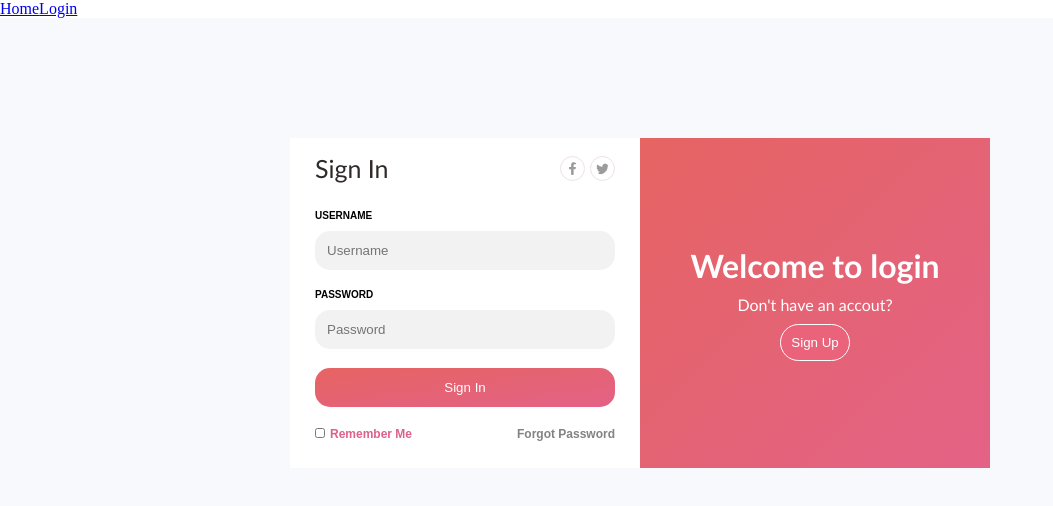
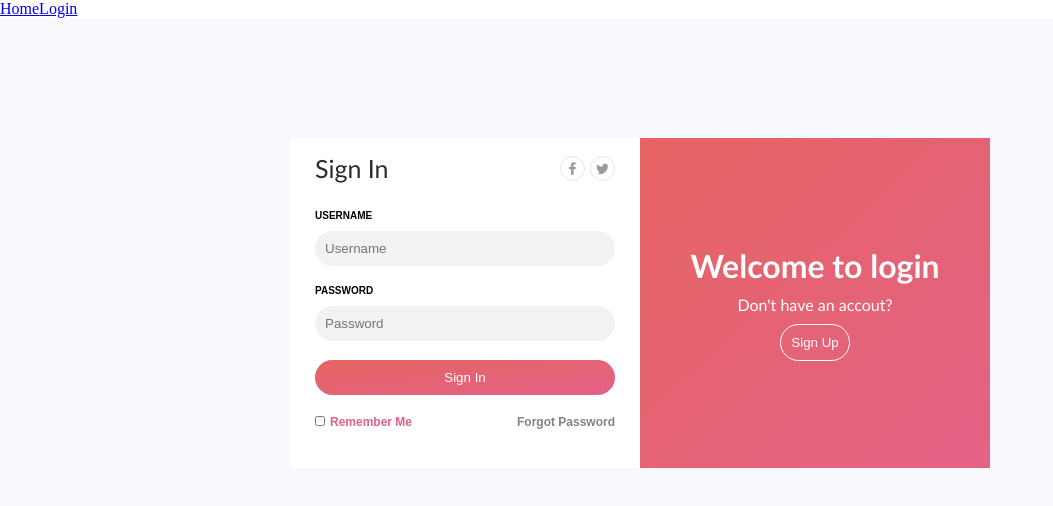
Before and after one commit to AramChilingryan/Project1, a React (Create React App) app: page /login in a window 1280 px wide. Shown: the top 506 px of the page, without its empty margins (0-1053 px from the left). Built offline with nearby package versions, Linux system fonts and the light colour scheme.

Commit message:
Add errors style

```diff
--- a/src/App.js
+++ b/src/App.js
@@ -11,8 +11,8 @@ function App() {
       <Navigation/>
       <Routes>
         <Route path='/'/>
-          <Route path='/login' element={<Login/>}/>
-          <Route path='/dashboard' element={<Dashboard/>}/>
+        <Route path='/login' element={<Login/>}/>
+        <Route path='/dashboard' element={<Dashboard/>}/>
       </Routes>
     </div>
   )
--- a/src/components/Button.js
+++ b/src/components/Button.js
@@ -1,6 +1,6 @@
 import React from 'react'
 
-function Button({text,className}) {
+function Button({text, className}) {
   return (
     <div>
       <input type="submit" value={text} className={className}/>
--- a/src/components/Checkbox.js
+++ b/src/components/Checkbox.js
@@ -1,6 +1,6 @@
 import React from 'react'
 
-function Checkbox({name,id,text}) {
+function Checkbox({name, id, text}) {
   return (
     <div className='form-checkbox'>
       <input type="checkbox" name={name} id={id}/>
--- a/src/components/Input.js
+++ b/src/components/Input.js
@@ -1,6 +1,6 @@
 import React from 'react'
 
-function Input({id,text,type,placeholder,name,onChange,value}) {
+function Input({id, text, type, placeholder, name, onChange, value}) {
   return (
     <div className='form-input'>
       <label htmlFor={id}>{text}</label>
--- a/src/components/Login.js
+++ b/src/components/Login.js
@@ -60,7 +60,7 @@ function Login() {
                   />
                   <div className='error-password'><Error text={errors.password}/></div>
 
-                  <Button text="Sign In" className="sign-in"/>
+                  <Button text="Sign In" className="standart regulyar"/>
                   <div className='footer'>
                     <Checkbox name="rem" id="rem" text="Remember Me"/>
                     <span>Forgot Password</span>
@@ -70,7 +70,7 @@ function Login() {
               <div className='box signUp-box'>
                  <h1>Welcome to login</h1>
                  <p>Don't have an accout?</p>
-                 <Button text="Sign Up" className="sign-up"/>
+                 <Button text="Sign Up" className="standart outline"/>
               </div>
             </div>
           )
--- a/src/styles/button.scss
+++ b/src/styles/button.scss
@@ -1,20 +1,15 @@
-.sign-up {
+.standart {
     color: white;
-    background-color: #eb637a;
     padding: 10px;
-    border: 1px solid white;
     border-radius: 20px;
     cursor: pointer;
 }
-.sign-in {
+.regulyar {
     width: 300px;
-    display: block;
-    padding: 12px;
-    border-radius: 15px;
-    margin: 0 auto;
-    background-color: rgba(242,242,242,255);
+    background-image: linear-gradient(to bottom right,#e66462,#e36286);
     border: none;
-    background-image: linear-gradient(to bottom right,#e66462,#e36286);
-    color: white;
-    cursor: pointer;
 }
+.outline {
+    border: 1px solid white;
+    background-color: transparent;
+}
--- /dev/null
+++ b/src/styles/errors.scss
@@ -0,0 +1,18 @@
+.error-user {
+    height: 6px;
+    p {
+        color: red;
+        font-size: 10px;
+    }
+}
+.error-password {
+    height: 11px;
+    p {
+        color: red;
+        font-size: 10px;
+    }
+}
+// .error {
+//     color: red;
+//     font-size: 10px;
+// }
--- a/src/styles/input.scss
+++ b/src/styles/input.scss
@@ -2,8 +2,8 @@
     input[type="email"],input[type="password"]{
         width: 300px;
         display: block;
-        padding: 12px;
-        border-radius: 15px;
+        padding: 10px;
+        border-radius: 20px;
         margin: 0 auto;
         margin-block: 8px;
         background-color: rgba(242,242,242,255);
--- a/src/styles/login.scss
+++ b/src/styles/login.scss
@@ -44,16 +44,6 @@
                     }
                 }
             }
-            .error-user {
-                height: 6px;
-            }
-            .error-password {
-                height: 11px;
-            }
-            .error {
-                color: red;
-                font-size: 10px;
-            }
             .footer {
                 font-size: 12px;
                 margin-top: 20px;
--- a/src/styles/main.scss
+++ b/src/styles/main.scss
@@ -2,3 +2,4 @@
 @import url("../styles/input.scss");
 @import url("../styles/button.scss");
 @import url("../styles/checkbox.scss");
+@import url("../styles/errors.scss");
```
Also changed, not shown: src/components/Dashboard.js (line endings or trailing spaces).
